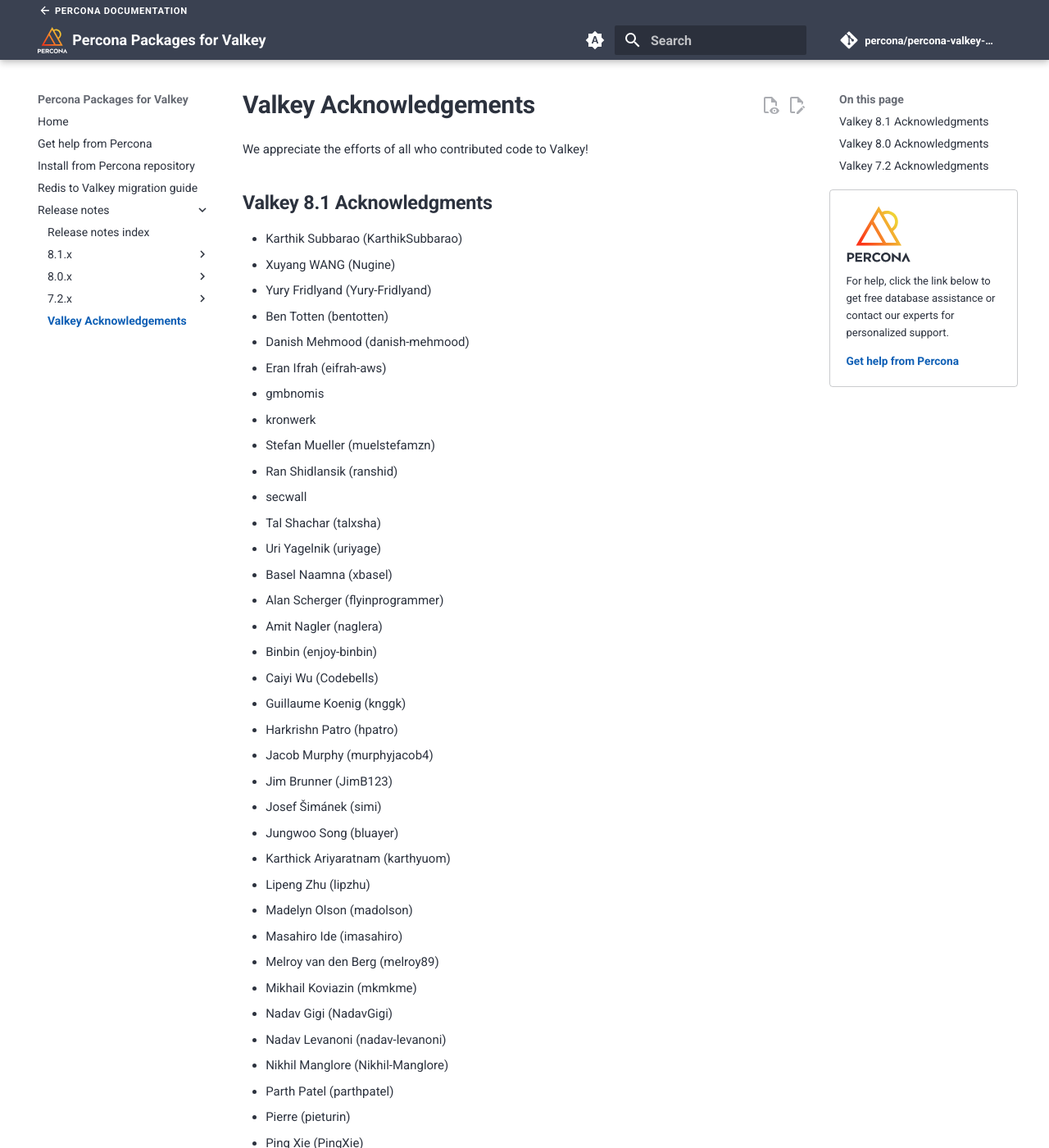
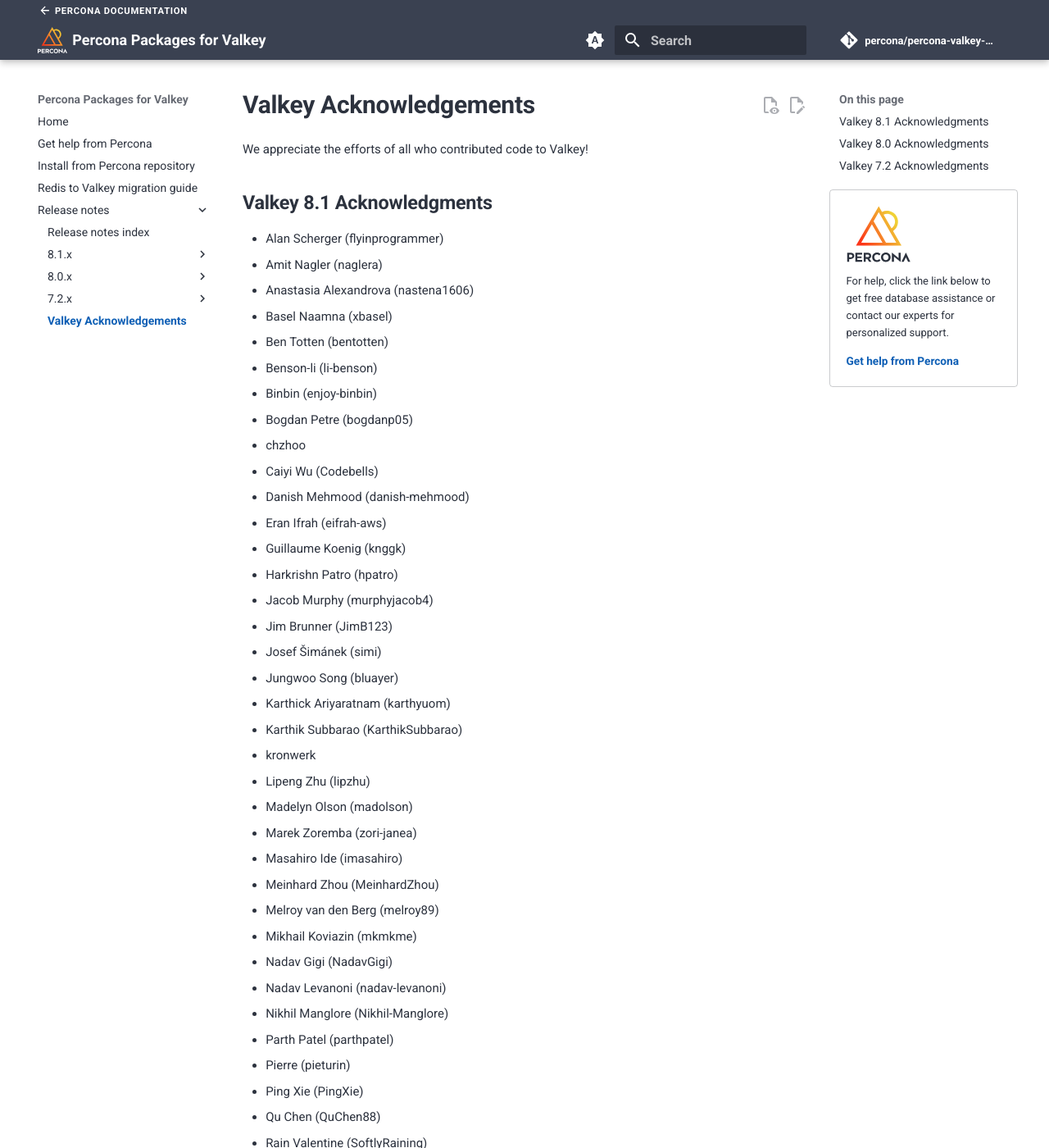
Before and after one commit to percona/percona-valkey-doc, an MkDocs documentation site: the page built from docs/release-notes/acknowledgements.md, in a window 1280 px wide and 1400 px high. Shown: the whole window at 82% size. Built offline with MkDocs 1.6.1 and Material for MkDocs 9.7.7, drawn with Linux system fonts in a browser that asks for light colours; nearby versions of some CDN libraries; some web fonts are replaced; comment, search, counter and statistics services are not loaded; some of the changed text lies outside the part shown.

Commit message:
Release Notes for v8.1.0 RC2

```diff
--- a/docs/release-notes/acknowledgements.md
+++ b/docs/release-notes/acknowledgements.md
@@ -4,24 +4,18 @@ We appreciate the efforts of all who contributed code to Valkey!
 
 ## Valkey 8.1 Acknowledgments
 
-- Karthik Subbarao (KarthikSubbarao)
-- Xuyang WANG (Nugine)
-- Yury Fridlyand (Yury-Fridlyand)
+- Alan Scherger (flyinprogrammer)
+- Amit Nagler (naglera)
+- Anastasia Alexandrova (nastena1606)
+- Basel Naamna (xbasel)
 - Ben Totten (bentotten)
+- Benson-li (li-benson)
+- Binbin (enjoy-binbin)
+- Bogdan Petre (bogdanp05)
+- chzhoo
+- Caiyi Wu (Codebells)
 - Danish Mehmood (danish-mehmood)
 - Eran Ifrah (eifrah-aws)
-- gmbnomis
-- kronwerk
-- Stefan Mueller (muelstefamzn)
-- Ran Shidlansik (ranshid)
-- secwall
-- Tal Shachar (talxsha)
-- Uri Yagelnik (uriyage)
-- Basel Naamna (xbasel)
-- Alan Scherger (flyinprogrammer)
-- Amit Nagler (naglera)
-- Binbin (enjoy-binbin)
-- Caiyi Wu (Codebells)
 - Guillaume Koenig (knggk)
 - Harkrishn Patro (hpatro)
 - Jacob Murphy (murphyjacob4)
@@ -29,9 +23,13 @@ We appreciate the efforts of all who contributed code to Valkey!
 - Josef Šimánek (simi)
 - Jungwoo Song (bluayer)
 - Karthick Ariyaratnam (karthyuom)
+- Karthik Subbarao (KarthikSubbarao)
+- kronwerk
 - Lipeng Zhu (lipzhu)
 - Madelyn Olson (madolson)
+- Marek Zoremba (zori-janea)
 - Masahiro Ide (imasahiro)
+- Meinhard Zhou (MeinhardZhou)
 - Melroy van den Berg (melroy89)
 - Mikhail Koviazin (mkmkme)
 - Nadav Gigi (NadavGigi)
--- a/mkdocs.yml
+++ b/mkdocs.yml
@@ -170,6 +170,7 @@ nav:
   - Release notes:
     - "Release notes index": release-notes/release-notes.md
     - 8.1.x:
+      - "8.1.0 RC2": release-notes/8.1.0-rc2.md
       - "8.1.0 RC1": release-notes/8.1.0-rc1.md
     - 8.0.x:
       - "8.0.2": release-notes/8.0.2.md
```
Also changed, not shown: other parts of docs/release-notes/acknowledgements.md (+12 -2 lines), docs/release-notes/8.1.0-rc2.md (added, +69 -0 lines), docs/release-notes/release-notes.md (+1 -0 lines).
